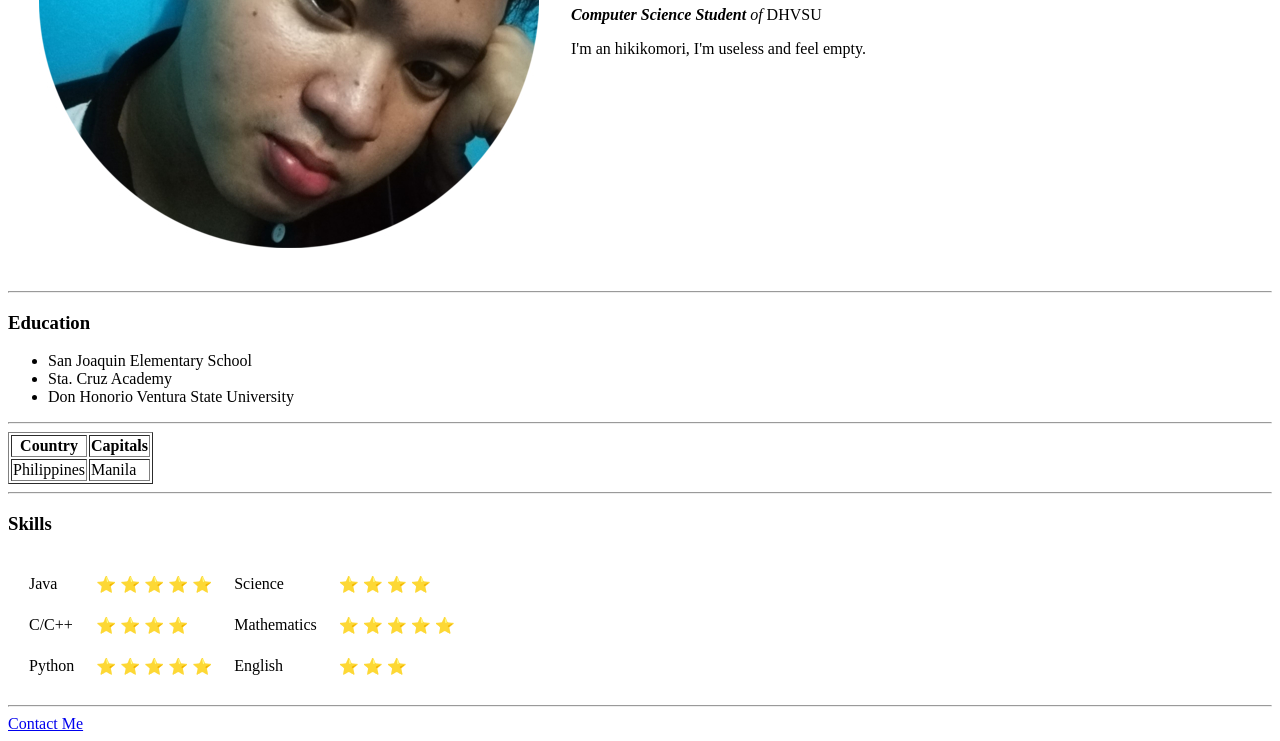
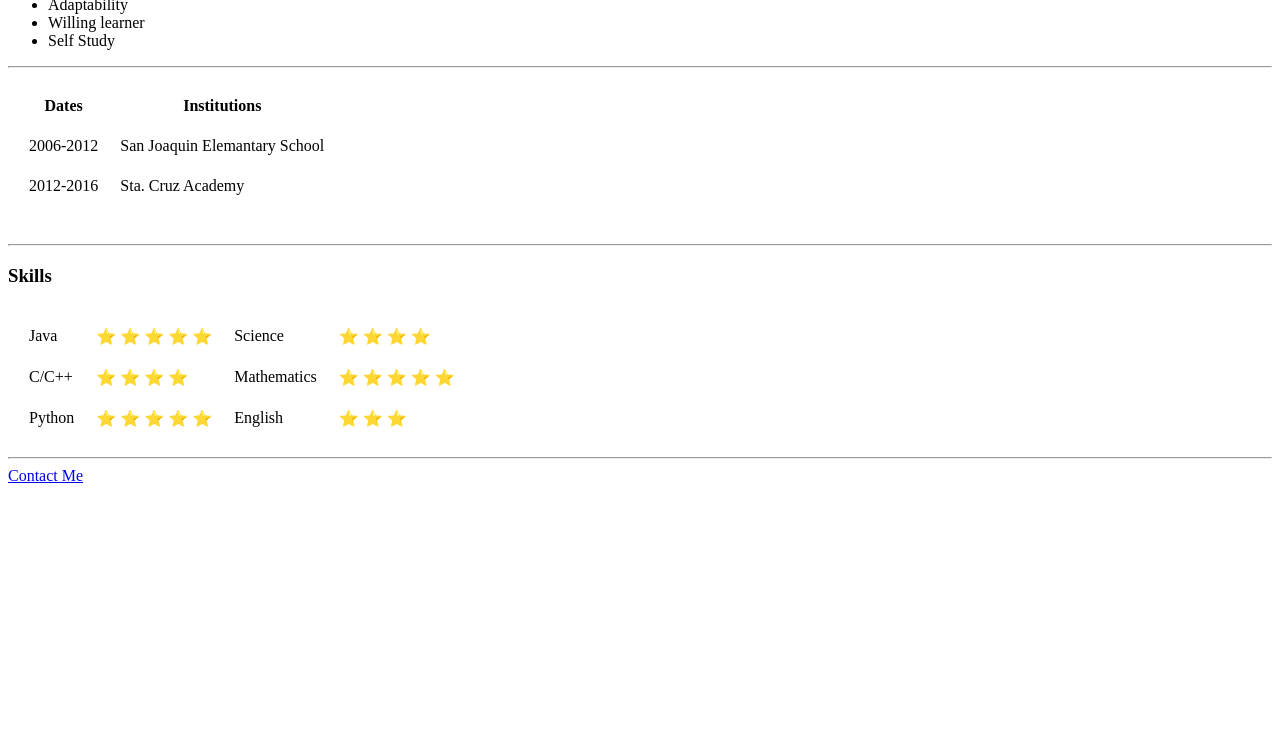
Before and after one commit to malvedalim/CVV, a plain HTML site: page index.html in a window 1280 px wide. Shown: the part 291-1032 px from the top of the page. After the commit the page ends 800 px from the top, so only its background shows below. Drawn offline with Linux system fonts and the light colour scheme.

Commit message:
Update index.html

```diff
--- a/index.html
+++ b/index.html
@@ -5,42 +5,52 @@
 <head>
   <meta charset="utf-8">
   <title>💗Limwell's Personal Site</title>
+  <link rel="stylesheet" href="css/styles.css">
+
 </head>
+<body>
 
-<body>
   <table cellspacing = "30">
     <tr>
-      <td><img src="images/Webp.net-resizeimage.jpg" alt="Lim's picture" ></td>
+      <td><img class = "image circular" src="images/me.jpg" alt="Lim's picture" ></td>
       <td><h1>Limwell Malveda</h1>
       <p><em><strong>Computer Science Student</strong> of </em>DHVSU</p>
-      <p>I'm an hikikomori, I'm useless and feel empty.</p></td>
+      <p>I strive to be a software engineer to pay what I owe to my family.</p></td>
     </tr>
   </table>
 
 
   <hr>
-  <h3>Education</h3>
+  <h3>Abilities</h3>
   <ul>
-    <li>San Joaquin Elementary School</a>
-    <li>Sta. Cruz Academy</li>
-    <li>Don Honorio Ventura State University</li>
+    <li>Adaptability</a>
+    <li>Willing learner</li>
+    <li>Self Study</li>
   </ul>
   <hr>
-  <table border = "1">
+  <table cellspacing = "20">
     <thead>
       <tr>
-        <th>Country</th>
-        <th>Capitals</th>
+        <th>Dates</th>
+        <th>Institutions</th>
       </tr>
 
     </thead>
     <tbody>
       <tr>
-        <td>Philippines</td>
-        <td>Manila</td>
+        <td>2006-2012</td>
+        <td>San Joaquin Elemantary School</td>
+
+    </tr>
+    <tr>
+      <td>2012-2016</td>
+      <td>Sta. Cruz Academy</td>
+    </tr>
+    <tr>
 
     </tr>
     </tbody>
+
   </table>
   <hr>
 
```
